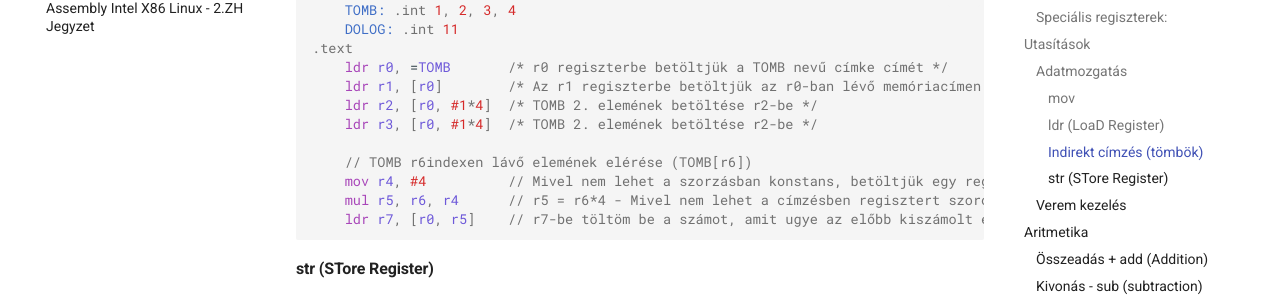
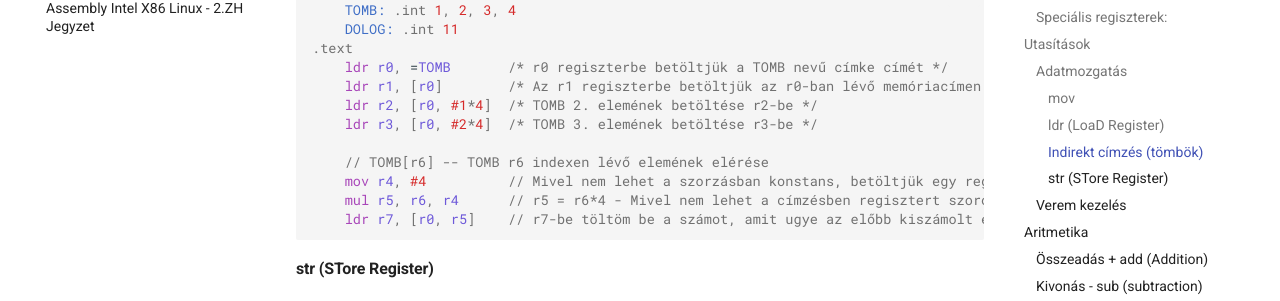
Before and after one commit to BarnaGergely/kalkulus, an MkDocs documentation site: the page built from docs/egyéb/assembly-arm.md, in a window 1280 px wide and 900 px high, scrolled down 1789 px. Shown: the part 145-446 px from the top of the window. Built offline with MkDocs 1.6.1 and Material for MkDocs 9.7.7, drawn with Linux system fonts in a browser that asks for light colours; comment, search, counter and statistics services are not loaded; some of the changed text lies outside the part shown.

Commit message:
javítások

````diff
--- a/docs/egyéb/assembly-arm.md
+++ b/docs/egyéb/assembly-arm.md
@@ -9,8 +9,8 @@
 .syntax unified  /* Szintaxis meghatározás */
 .cpu cortex-a7  /* Processzor megadása, az osztáshoz kell */
 
-/* Címke, ugyan az mint Intel-en */
-HELLO: .asciz ""Hello World\n"
+/* címke, ugyan az mint Intel-en */
+HELLO: .asciz "Hello World\n"
 
 /* Data szekció */
 .data
@@ -71,9 +71,9 @@ Szóval ahhoz hogy egy tömb elemeit be tudjuk járni, előbb be kell töltenün
     ldr r0, =TOMB       /* r0 regiszterbe betöltjük a TOMB nevű címke címét */
     ldr r1, [r0]        /* Az r1 regiszterbe betöltjük az r0-ban lévő memóriacímen lévő adatot a memóriából (jelen esetben ez a TOMB 1. eleme) */
     ldr r2, [r0, #1*4]  /* TOMB 2. elemének betöltése r2-be */
-    ldr r3, [r0, #1*4]  /* TOMB 2. elemének betöltése r2-be */
+    ldr r3, [r0, #2*4]  /* TOMB 3. elemének betöltése r3-be */
 
-    // TOMB r6indexen lávő elemének elérése (TOMB[r6])
+    // TOMB[r6] -- TOMB r6 indexen lévő elemének elérése
     mov r4, #4          // Mivel nem lehet a szorzásban konstans, betöltjük egy regiszterbe a 4-et (4 bájt-os számokból áll a tömb)
     mul r5, r6, r4      // r5 = r6*4 - Mivel nem lehet a címzésben regisztert szorozni konstanssal, külön kell megcsinálni
     ldr r7, [r0, r5]    // r7-be töltöm be a számot, amit ugye az előbb kiszámolt eltolással (r5) kapok meg
@@ -148,7 +148,7 @@ előjel néküli osztás: `#!GAS udiv` - ugyan úgy működik
 
 - Csakis 4 paramétert adhatunk át egy függvénynek, ezeket a meghívása előtt az r0-r3 regiszterekbe kell másolni.
 - A visszatérési értéket az r0-ba kell rakni, mielőtt véget ér a függvény, így sokkal könyebb őket a függvényben elérni.
-- Itt is van cedcl (regiszter mentés és vissza töltés), de sokkal egyszerűbb, egy utasítás az elején (`#!GAS push {r4 -r11 , lr}`) és egy a végén (``#!GAS pop {r4 -r11 , pc}`).
+- Itt is van cedcl (regiszter mentés és vissza töltés), de sokkal egyszerűbb, egy utasítás az elején (`#!GAS push {r4-r11 , lr}`) és egy a végén (``#!GAS pop {r4-r11 , pc}`).
 - ret nem kell, az epilógus a függvény vége.
 
 Függvény hívás: `#!GAS bl fuggvenynev`
@@ -196,8 +196,8 @@ cmp r0, #6
 ble igaz
 ```
 
-| Relació | Művelet | Jelentés              |
-| ------- | ------- | --------------------- |
+| Relació | Művelet | Jelentés                |
+| ------- | ------- | ----------------------- |
 | ==      | beq     | Branch Equal            |
 | !=      | bne     | Branch Not Equal        |
 | <       | blt     | Branch Lover Then       |
````
Also changed, not shown: docs/egyéb/assembly-intel.md (+4 -2 lines).
